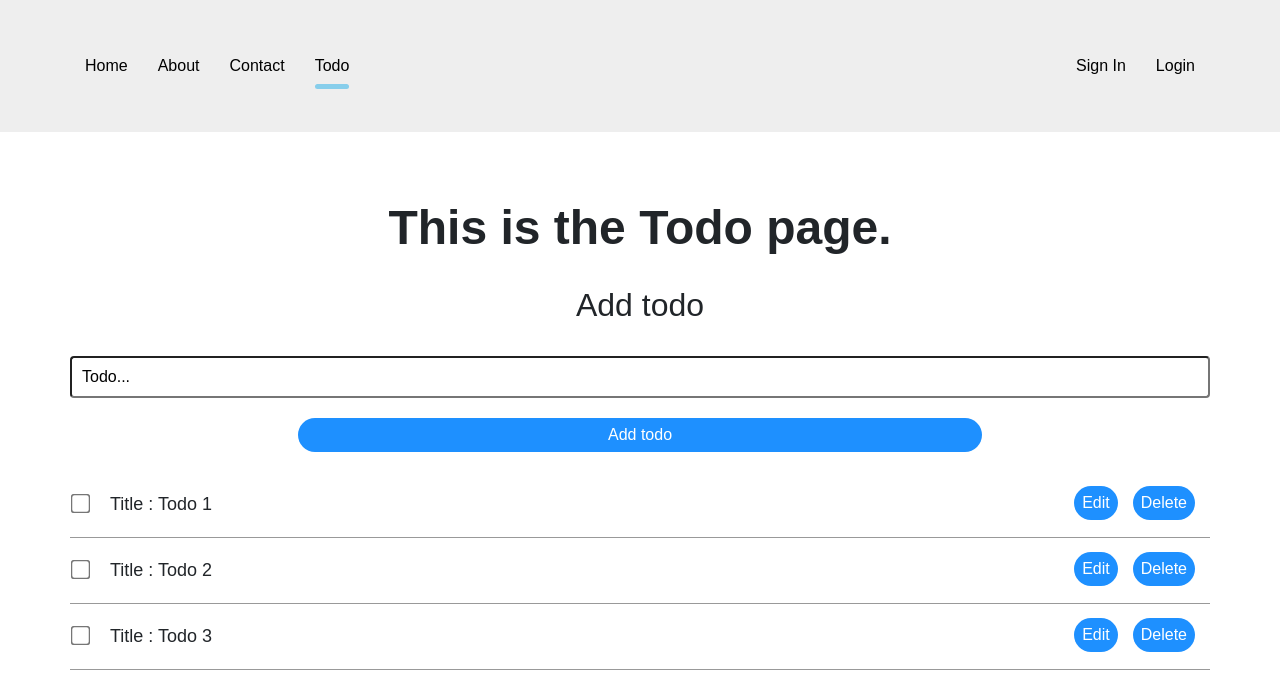
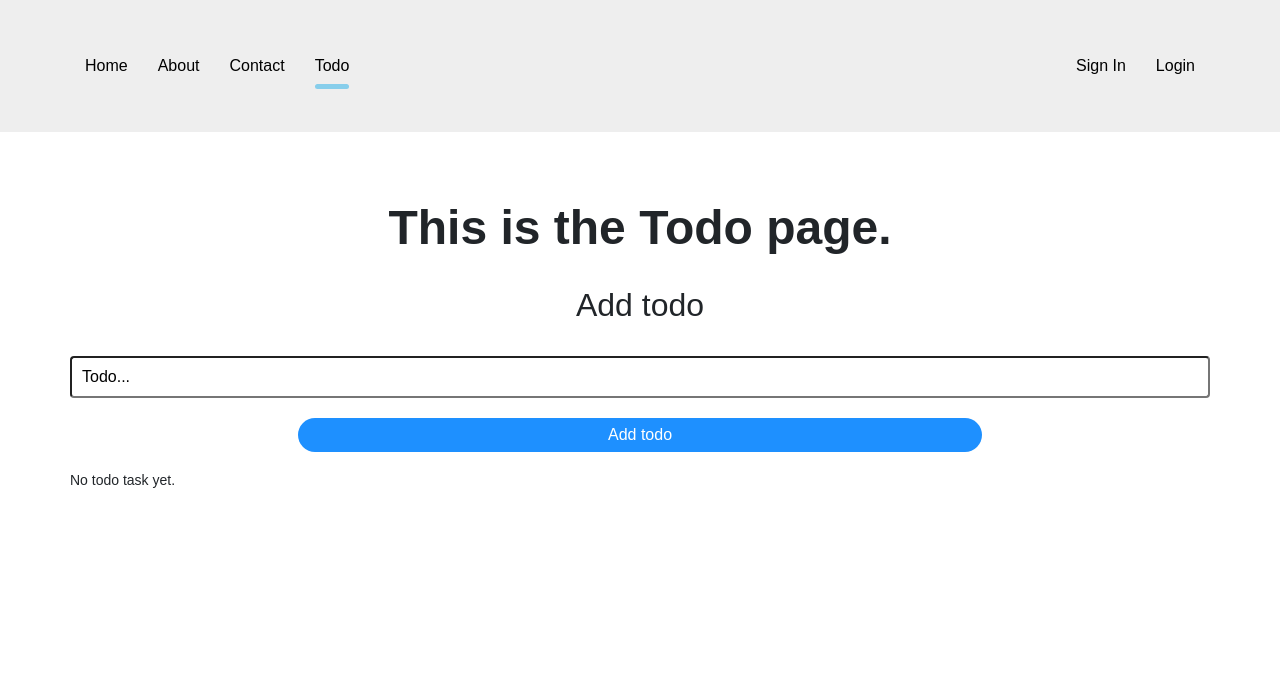
Before and after one commit to jayrick-gacayan-test/react-app-todo, a React (Create React App) app: page /todo in a window 1280 px wide. Shown: the top 690 px of the page. Built offline with nearby package versions, Linux system fonts and the light colour scheme.

Commit message:
Modified some files in the program.

```diff
--- a/src/App.js
+++ b/src/App.js
@@ -9,7 +9,7 @@ import HomePage from './components/pages/HomePage';
 import AboutPage from './components/pages/AboutPage';
 import ContactusPage from './components/pages/ContactusPage';
 import ErrorPage from './components/error/ErrorPage';
-import TodoContainer from './components/Todo/classBased/TodoContainer';
+import TodoContainer from './components/Todo/functionBased/TodoContainer';
 
 // layouts
 import NavigationMain from './components/layout/NavigationMain';
--- a/src/components/Todo/classBased/TodoContainer.js
+++ b/src/components/Todo/classBased/TodoContainer.js
@@ -14,23 +14,7 @@ class TodoContainer extends Component{
     }
 
     state = {
-        todos: [
-            {
-                id: 1,
-                title: "Todo 1",
-                completed: false
-            },
-            {
-                id: 2,
-                title: "Todo 2",
-                completed: false
-            },
-            {
-                id: 3,
-                title: "Todo 3",
-                completed: false
-            }
-        ],
+        todos: [],
         isEditing: false,
         currentTodo: this.initialState
     };
@@ -66,7 +50,8 @@ class TodoContainer extends Component{
     }
 
     addTodo = (todo) => {
-        todo.id = this.state.todos[this.state.todos.length - 1].id + 1;
+        todo.id = this.state.todos.length === 0 ? 1 :
+                this.state.todos[this.state.todos.length - 1].id + 1;
         this.setState({
             todos: [...this.state.todos, todo],
             isEditing: false
@@ -110,11 +95,14 @@ class TodoContainer extends Component{
                     }
                 </div>
                 <ul>
-                    <TodoList todos={ todos }
+                    {
+                        todos.length > 0 ?
+                        <TodoList todos={ todos }
                         deleteTodo={ this.deleteTodo }
                         editTodo={ this.editTodo }
                         handleTodoTask={ this.handleTodoTask }
-                        />
+                        /> : <li>No todo task yet.</li>
+                    }
                 </ul>
             </div>
         );
--- a/src/components/Todo/functionBased/TodoContainer.js
+++ b/src/components/Todo/functionBased/TodoContainer.js
@@ -12,23 +12,7 @@ const TodoContainer = () => {
         completed : false
     };
 
-    const todosData = [
-        {
-            id: 1,
-            title: "Todo 1",
-            completed: false
-        },
-        {
-            id: 2,
-            title: "Todo 2",
-            completed: false
-        },
-        {
-            id: 3,
-            title: "Todo 3",
-            completed: false
-        }
-    ]
+    const todosData = [];
 
     const [ editing, setEditing ] = useState(false); // checks if editing is enable
     const [ currentTodo, setCurrentTodo ] = useState(initialState); // getting the current todo
@@ -36,7 +20,7 @@ const TodoContainer = () => {
 
     /* add method for todo */
     const addTodo = (todo) => {
-        todo.id = todos[todos.length - 1].id + 1;
+        todo.id = todos.length === 0 ? 1 : todos[todos.length - 1].id + 1;
         setTodos([ ...todos, todo]); // combined two array values
     }
 
@@ -96,10 +80,14 @@ const TodoContainer = () => {
                 />
             </div>
             <ul>
-                <TodoList todos={ todos }
+                {
+                    todos.length > 0 ?
+                    <TodoList todos={ todos }
                     deleteTodo={ deleteTodo }
                     editTodo={ editTodo }
-                    handleTodoTask={ handleTodoTask } />
+                    handleTodoTask={ handleTodoTask }
+                    /> : <li>No todo task yet.</li>
+                }
             </ul>
         </div>
     );
--- a/src/components/Todo/functionBased/TodoForm.js
+++ b/src/components/Todo/functionBased/TodoForm.js
@@ -2,7 +2,7 @@ import React, { useEffect, useState } from 'react';
 
 const TodoForm = (props) => {
 
-    const { isEditing, currentTodo, todoAction } = props;
+    const { isEditing, todoAction } = props;
     const actionText = !isEditing ? "Add" : "Edit";
     const initialState = { id: null, title: "", completed: false };
 
@@ -16,7 +16,7 @@ const TodoForm = (props) => {
 
     useEffect(
         () => {
-            setTodo(currentTodo)
+            setTodo(props.currentTodo)
         }, [props]
     );
 
--- a/src/components/Todo/functionBased/TodoItem.js
+++ b/src/components/Todo/functionBased/TodoItem.js
@@ -9,7 +9,7 @@ const TodoItem = (props) => {
 
     useEffect(
         () => {
-            setCompleted(todo.completed)
+            setCompleted(props.todo.completed)
         }, [props]);
 
     return (
```
